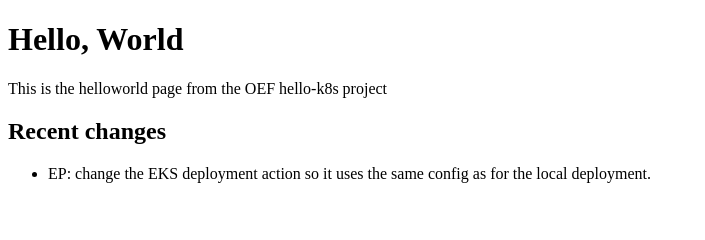
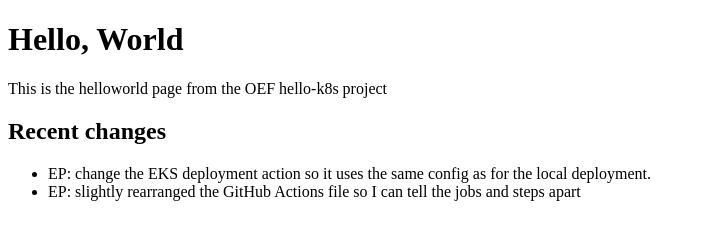
Before and after one commit to Open-Earth-Foundation/hello-k8s, a plain HTML site: page helloworld/index.html in a window 1280 px wide. Shown: the whole page, without its empty margins (0-705 px from the left). Drawn offline with Linux system fonts and the light colour scheme.

Commit message:
chore(GitHub): rearrange actions to be readable

```diff
--- a/helloworld/index.html
+++ b/helloworld/index.html
@@ -10,6 +10,7 @@
     <h2>Recent changes</h2>
     <ul>
       <li>EP: change the EKS deployment action so it uses the same config as for the local deployment.</li>
+      <li>EP: slightly rearranged the GitHub Actions file so I can tell the jobs and steps apart</li>
     </ul>
   </body>
 </html>
```
Also changed, not shown: 1 other file.
